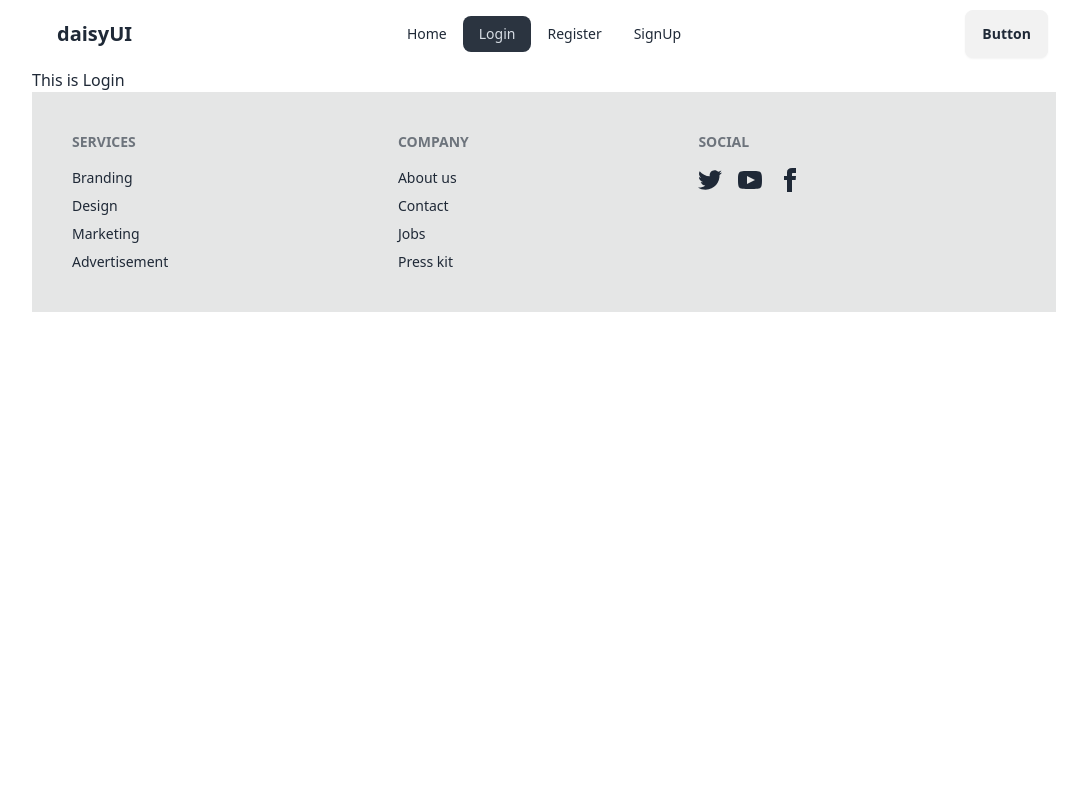
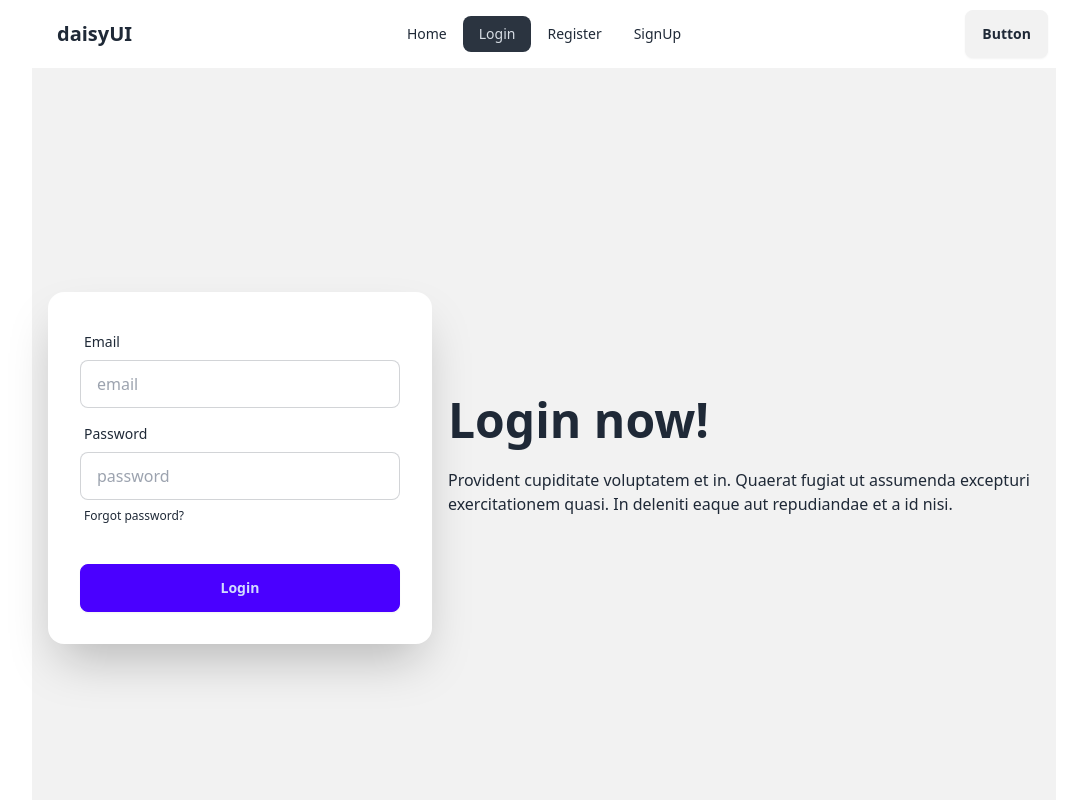
Before and after one commit to MirazZim/Email-Password-Auth, a React (Vite) app: page /login in a window 1280 px wide. Shown: the top 800 px of the page, without its empty margins (96-1183 px from the left). Built offline with nearby package versions, Linux system fonts and the light colour scheme.

Commit message:
Login user with email and password

```diff
--- a/src/Components/Login/Login.jsx
+++ b/src/Components/Login/Login.jsx
@@ -1,8 +1,85 @@
+import { signInWithEmailAndPassword } from "firebase/auth";
+import auth from "../Firebase/firebase.init";
+import { useState } from "react";
 
 const Login = () => {
+    const [errorMessage, setErrorMessage] = useState('');
+    const [success, setSuccess] = useState(false);
+
+
+
+    const handleLogin = (e) => {
+        e.preventDefault();
+        const email = e.target.email.value;
+        const password = e.target.password.value;
+
+        setErrorMessage('');
+        setSuccess(false);
+
+        /* Major change only here that is signInWithEmailandPassword */
+        signInWithEmailAndPassword(auth, email, password)
+            .then(result => {
+                console.log(result.user)
+                setSuccess(true);
+
+            })
+            .catch(error => {
+                console.log('ERROR', error.message)
+                setErrorMessage(error.message)
+                setSuccess(false);
+
+            })
+
+    }
+
+
+
+
+
     return (
-        <div>
-            <h2 className="text 4xl">This is Login</h2>
+        <div className="hero bg-base-200 min-h-screen">
+            <div className="hero-content flex-col lg:flex-row-reverse">
+                <div className="text-center lg:text-left">
+                    <h1 className="text-5xl font-bold">Login now!</h1>
+                    <p className="py-6">
+                        Provident cupiditate voluptatem et in. Quaerat fugiat ut assumenda excepturi exercitationem
+                        quasi. In deleniti eaque aut repudiandae et a id nisi.
+                    </p>
+                </div>
+                <div className="card bg-base-100 w-full max-w-sm shrink-0 shadow-2xl">
+                    <form onSubmit={handleLogin} className="card-body">
+                        <div className="form-control">
+                            <label className="label">
+                                <span className="label-text">Email</span>
+                            </label>
+                            <input type="email" name="email" placeholder="email" className="input input-bordered" required />
+                        </div>
+                        <div className="form-control">
+                            <label className="label">
+                                <span className="label-text">Password</span>
+                            </label>
+                            <input type="password" name="password"
+                                placeholder="password" className="input input-bordered" required />
+                            <label className="label">
+                                <a href="#" className="label-text-alt link link-hover">Forgot password?</a>
+                            </label>
+                        </div>
+                        <div className="form-control mt-6">
+                            <button className="btn btn-primary">Login</button>
+                        </div>
+
+                        {/* Display Error Message */}
+                        {
+                            errorMessage && <p className="text-red-300">{errorMessage}</p>
+                        }
+                        {
+                            success && <p className="text-green-600">Log In is Successful.</p>
+                        }
+
+
+                    </form>
+                </div>
+            </div>
         </div>
     );
 };
--- a/src/Components/SignUp/SignUp.jsx
+++ b/src/Components/SignUp/SignUp.jsx
@@ -70,7 +70,9 @@
 
         <div className="card bg-base-100 w-full max-w-sm shrink-0 shadow-2xl mx-auto">
             <h3 className="text-3xl ml-9 font-bold">Sign Up Now</h3>
+
             <form onSubmit={handleSignUp} className="card-body">
+
                 <div className="form-control">
                     <label className="label">
                         <span className="label-text">Email</span>
@@ -84,6 +86,7 @@
                     </label>
 
                     <input
+                        /* ekhane show korar  jonnno type ey ternary Function use kora hoise */
                         type={showPassword ? 'text' : 'password'}
                         name="password"
                         placeholder="password"
@@ -108,7 +111,10 @@
 
                 <div className="form-control">
                     <label className="label justify-start cursor-pointer">
-                        <input type="checkbox" name="terms"  className="checkbox" />
+                        <input type="checkbox"
+                        /* ekhane terms dewa lagbe name er moddhe */
+                        name="terms"
+                        className="checkbox" />
                         <span className="label-text ml-2">Accept Our Terms and Conditions</span>
 
                     </label>
```
